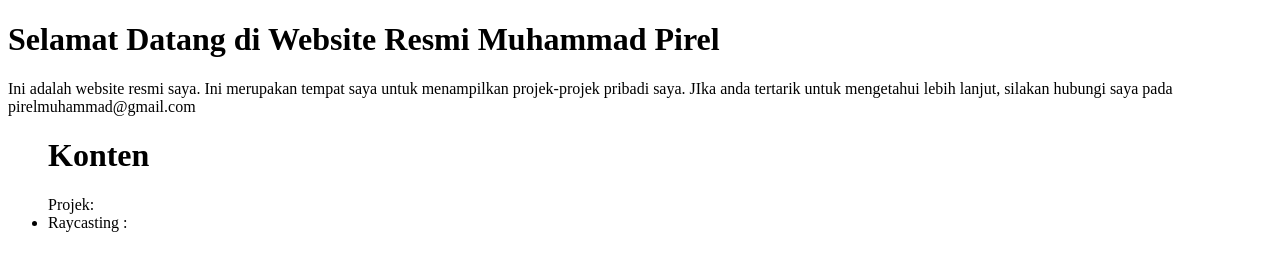
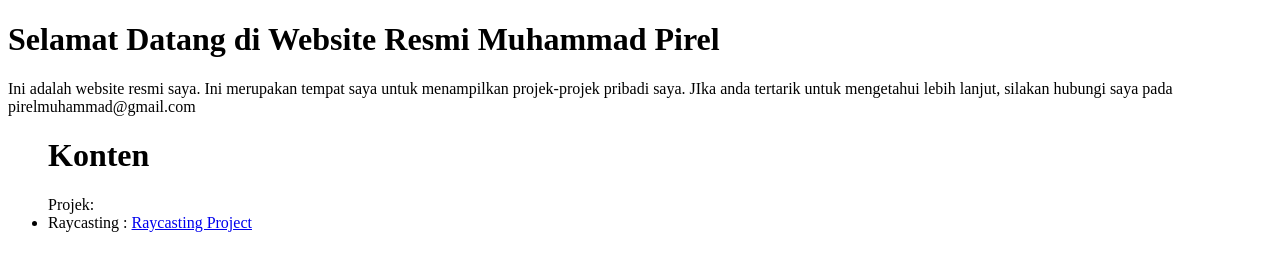
Before and after one commit to pirel624/pirel624.github.io, a plain HTML site: page index.html in a window 1280 px wide. Drawn offline with Linux system fonts and the light colour scheme.

Commit message:
Update index.html

```diff
--- a/index.html
+++ b/index.html
@@ -19,6 +19,7 @@
 		Projek:
 		<li>Raycasting : <a href = "RaycastingProject.html>Visit</a></li?
 	</ul>
+	<a href = "RaycastingProject.html" target = "_self">Raycasting Project</a>
 </body>
 
 </html>
```
